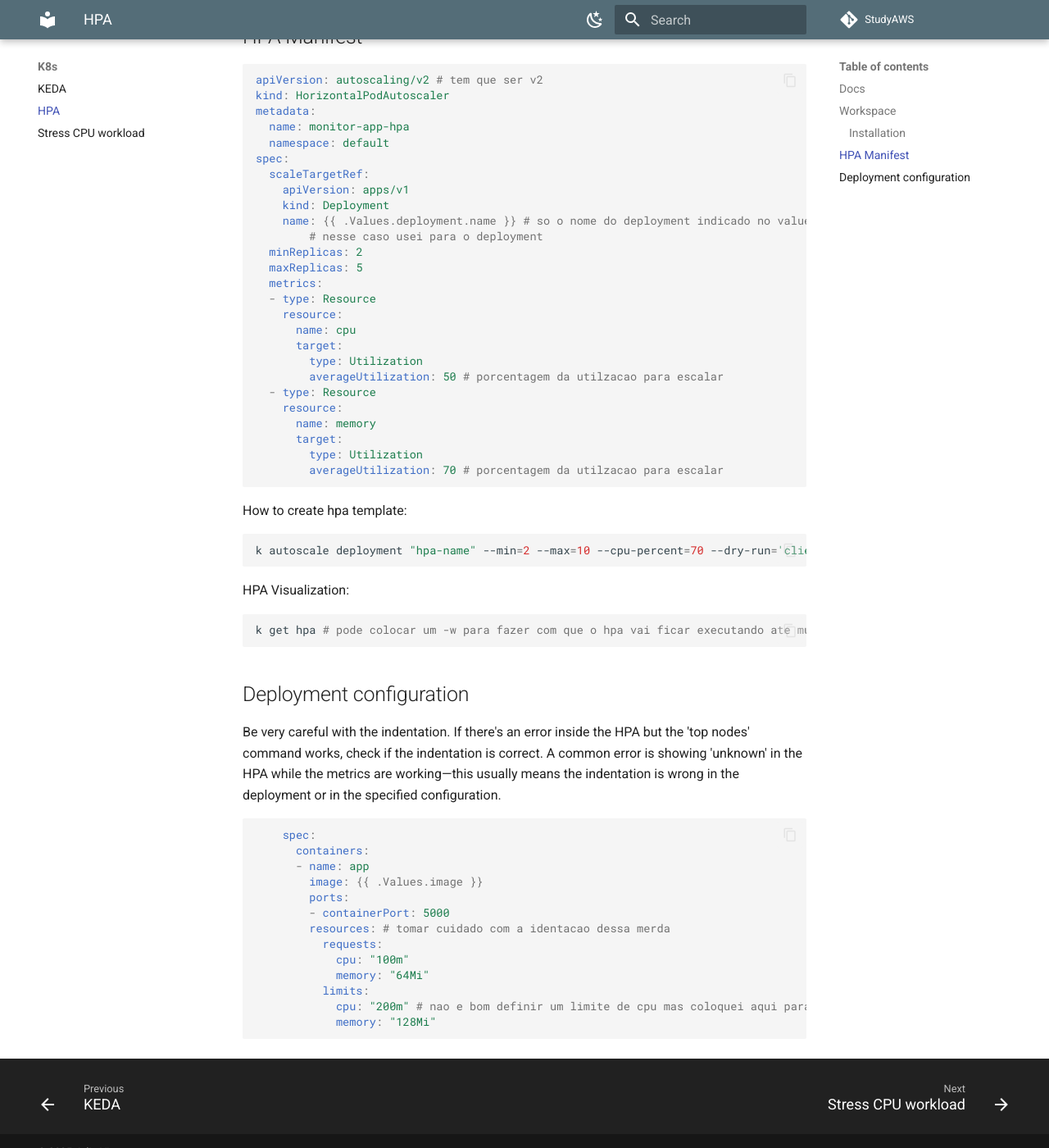
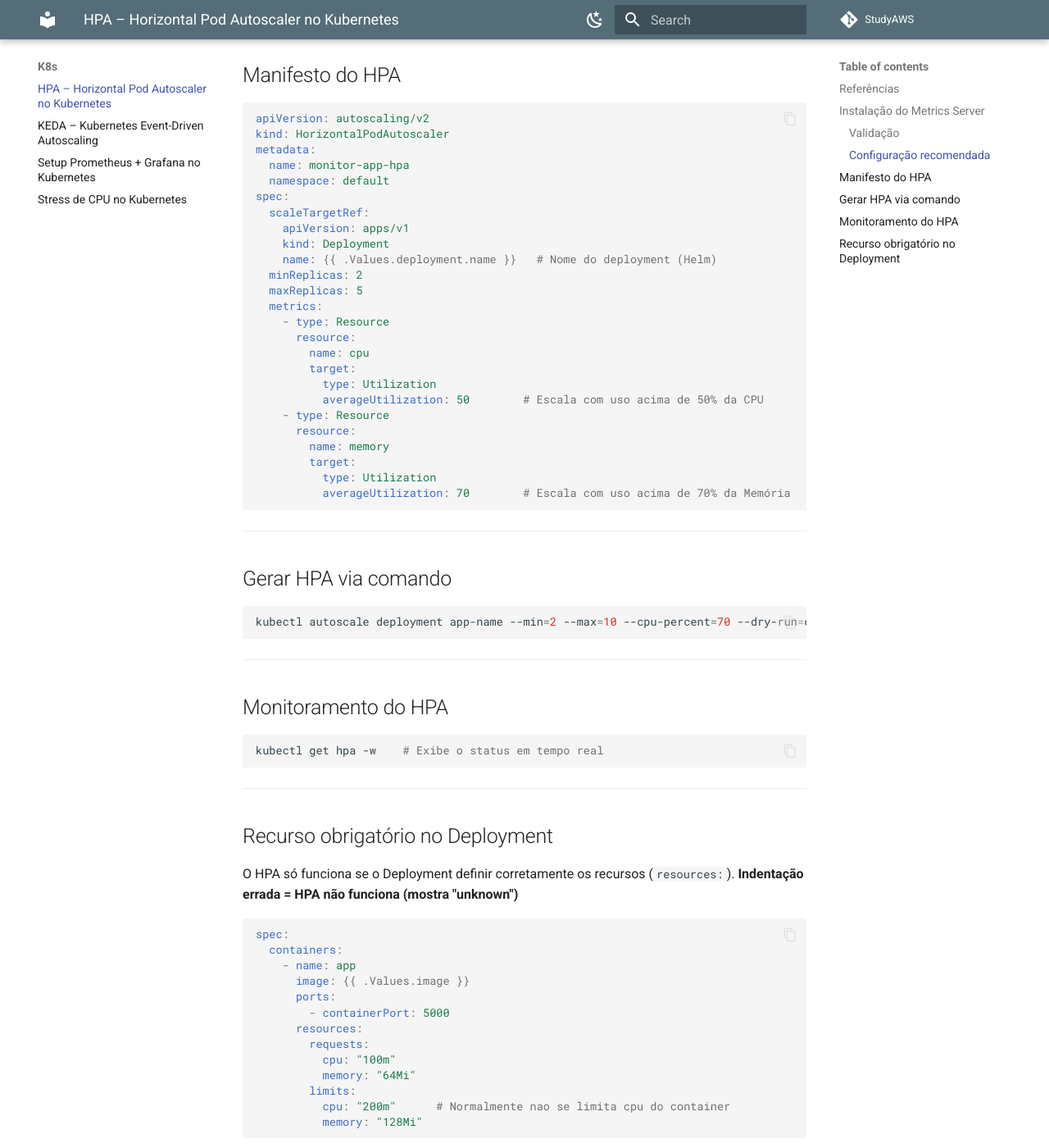
Before and after one commit to Julio-vincente/studyAWS, an MkDocs documentation site: the page built from docs/k8s/hpa.md, in a window 1280 px wide and 1400 px high, scrolled down 972 px. Shown: the whole window at 82% size. Built offline with MkDocs 1.6.1 and Material for MkDocs 9.7.7, drawn with Linux system fonts in a browser that asks for light colours; comment, search, counter and statistics services are not loaded; some of the changed text lies outside the part shown.

Commit message:
add doc (Prometheus and Grafana) && att all docs

````diff
--- a/docs/k8s/hpa.md
+++ b/docs/k8s/hpa.md
@@ -1,36 +1,36 @@
-# HPA
+# HPA – Horizontal Pod Autoscaler no Kubernetes
 
-How to setup HPA in K8s Cluster
+## Referências
 
-## Docs
+* [Metrics Server](https://github.com/kubernetes-sigs/metrics-server)
+* [Documentação HPA (K8s)](https://kubernetes.io/docs/tasks/run-application/horizontal-pod-autoscale/)
+* [Comando `kubectl autoscale`](https://kubernetes.io/docs/reference/kubectl/generated/kubectl_autoscale/)
 
-[Metric Server docs](https://github.com/kubernetes-sigs/metrics-server).
-[Hpa Kubernetes docs](https://kubernetes.io/docs/tasks/run-application/horizontal-pod-autoscale/).
-[Hpa Kubernetes command](https://kubernetes.io/docs/reference/kubectl/generated/kubectl_autoscale/).
+---
 
-
-## Workspace
-
-First you need a metric-server for collect you Kubelets metrics expose to Kubernetes API Server.
-
-### Installation
+## Instalação do Metrics Server
 
 ```bash
-k apply -f https://github.com/kubernetes-sigs/metrics-server/releases/latest/download/components.yaml
+kubectl apply -f https://github.com/kubernetes-sigs/metrics-server/releases/latest/download/components.yaml
 ```
 
-Validation:
+### Validação
+
 ```bash
-k top nodes
-k top pods
-# se estiver tudo normal e o metric server estiver funcionando ele vai aparecer as metricas
+kubectl top nodes
+kubectl top pods
+# Se aparecerem as métricas, está funcionando corretamente
 ```
 
-Default configuration for metric-server:
+### Configuração recomendada
+
 ```bash
-k edit deployment metrics-server -n kube-system
+kubectl edit deployment metrics-server -n kube-system
+```
 
-# dentro do arquivo procure por args e adicione essas linhas:
+Adicione em `args`:
+
+```yaml
 args:
 - --kubelet-insecure-tls
 - --kubelet-preferred-address-types=InternalIP,ExternalIP,Hostname
@@ -38,9 +38,10 @@ args:
 
 ---
 
-## HPA Manifest
+## Manifesto do HPA
+
 ```yaml
-apiVersion: autoscaling/v2 # tem que ser v2
+apiVersion: autoscaling/v2
 kind: HorizontalPodAutoscaler
 metadata:
   name: monitor-app-hpa
@@ -49,50 +50,59 @@ spec:
   scaleTargetRef:
     apiVersion: apps/v1
     kind: Deployment
-    name: {{ .Values.deployment.name }} # so o nome do deployment indicado no values helm
-		# nesse caso usei para o deployment
+    name: {{ .Values.deployment.name }}   # Nome do deployment (Helm)
   minReplicas: 2
   maxReplicas: 5
   metrics:
-  - type: Resource
-    resource:
-      name: cpu
-      target:
-        type: Utilization
-        averageUtilization: 50 # porcentagem da utilzacao para escalar
-  - type: Resource
-    resource:
-      name: memory
-      target:
-        type: Utilization
-        averageUtilization: 70 # porcentagem da utilzacao para escalar
+    - type: Resource
+      resource:
+        name: cpu
+        target:
+          type: Utilization
+          averageUtilization: 50        # Escala com uso acima de 50% da CPU
+    - type: Resource
+      resource:
+        name: memory
+        target:
+          type: Utilization
+          averageUtilization: 70        # Escala com uso acima de 70% da Memória
 ```
 
-How to create hpa template:
+---
+
+## Gerar HPA via comando
+
 ```bash
-k autoscale deployment "hpa-name" --min=2 --max=10 --cpu-percent=70 --dry-run='client' -o yaml > hpa.yaml
+kubectl autoscale deployment app-name --min=2 --max=10 --cpu-percent=70 --dry-run=client -o yaml > hpa.yaml
 ```
 
-HPA Visualization:
+---
+
+## Monitoramento do HPA
+
 ```bash
-k get hpa # pode colocar um -w para fazer com que o hpa vai ficar executando ate mudar alguma coisa
+kubectl get hpa -w    # Exibe o status em tempo real
 ```
 
-## Deployment configuration
+---
 
-Be very careful with the indentation. If there's an error inside the HPA but the 'top nodes' command works, check if the indentation is correct. A common error is showing 'unknown' in the HPA while the metrics are working—this usually means the indentation is wrong in the deployment or in the specified configuration.
+## Recurso obrigatório no Deployment
+
+O HPA só funciona se o Deployment definir corretamente os recursos (`resources:`).
+**Indentação errada = HPA não funciona (mostra "unknown")**
+
 ```yaml
-    spec:
-      containers:
-      - name: app
-        image: {{ .Values.image }}
-        ports:
+spec:
+  containers:
+    - name: app
+      image: {{ .Values.image }}
+      ports:
         - containerPort: 5000
-        resources: # tomar cuidado com a identacao dessa merda
-          requests:
-            cpu: "100m"
-            memory: "64Mi"
-          limits:
-            cpu: "200m" # nao e bom definir um limite de cpu mas coloquei aqui para teste
-            memory: "128Mi"
+      resources:
+        requests:
+          cpu: "100m"
+          memory: "64Mi"
+        limits:
+          cpu: "200m"      # Normalmente nao se limita cpu do container
+          memory: "128Mi"
 ```
````
Also changed, not shown: docs/k8s/KEDA.md (deleted, +0 -57 lines), docs/k8s/keda.md (added, +57 -0 lines), docs/k8s/promeGrafa.md (added, +97 -0 lines), docs/k8s/testCpu.md (+24 -16 lines).
